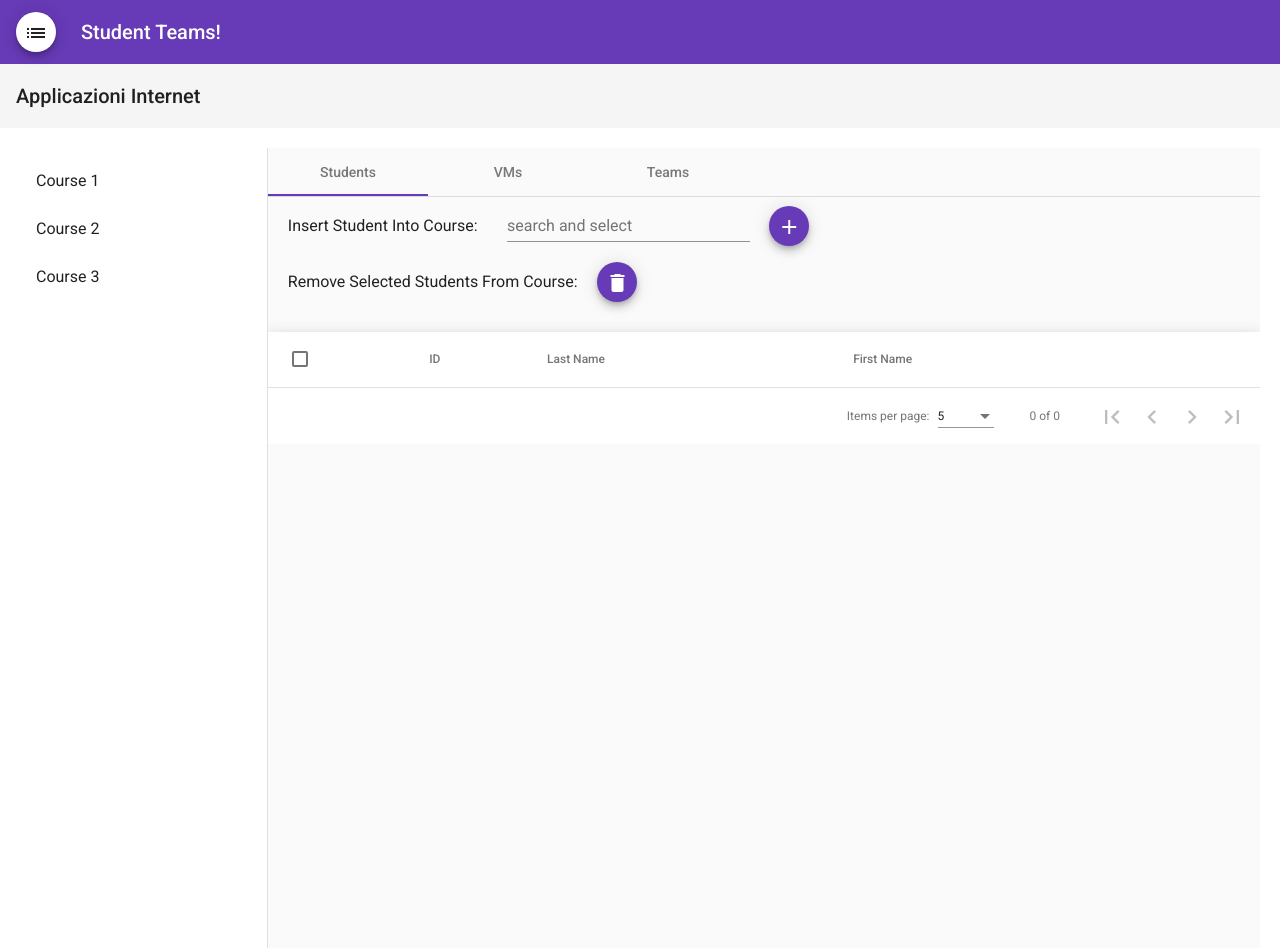
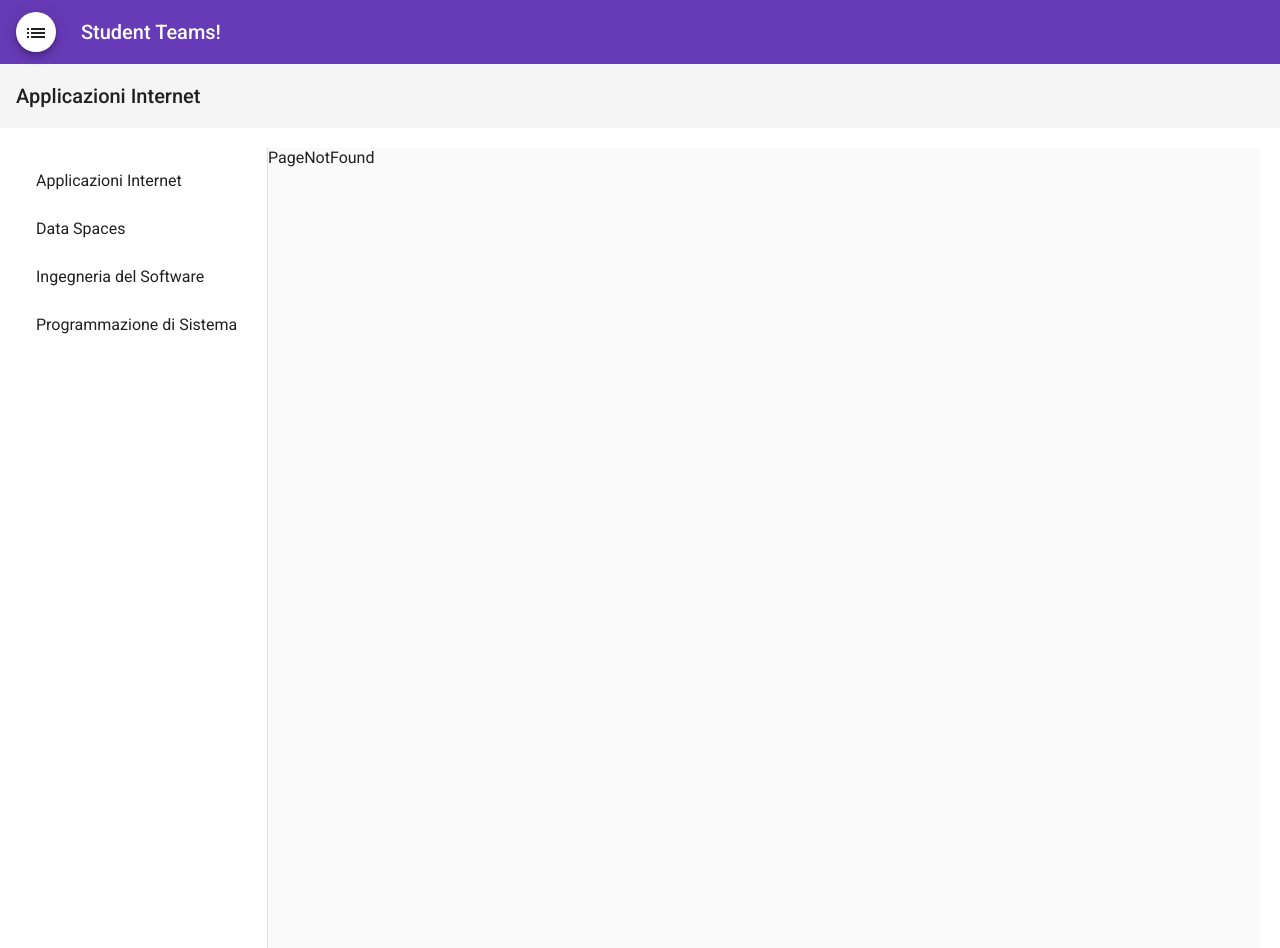
Before and after one commit to MatteoStoisa/WebApp_frontend, an Angular app: page / in a window 1280 px wide. Built offline with nearby package versions, Linux system fonts and the light colour scheme.

Commit message:
added main routes

```diff
--- a/src/app/app.component.html
+++ b/src/app/app.component.html
@@ -9,13 +9,15 @@
     <mat-sidenav #sidenav mode="side" opened>
         <div class="container">
             <mat-nav-list>
-                <mat-list-item role="listitem">Course 1</mat-list-item>
-                <mat-list-item role="listitem">Course 2</mat-list-item>
-                <mat-list-item role="listitem">Course 3</mat-list-item>
+                <mat-list-item role="listitem">Applicazioni Internet</mat-list-item>
+                <mat-list-item role="listitem">Data Spaces</mat-list-item>
+                <mat-list-item role="listitem">Ingegneria del Software</mat-list-item>
+                <mat-list-item role="listitem">Programmazione di Sistema</mat-list-item>
             </mat-nav-list>
         </div>
     </mat-sidenav>
     <mat-sidenav-content>
-        <app-students-cont></app-students-cont>
+        <router-outlet></router-outlet>
+
     </mat-sidenav-content>
   </mat-sidenav-container>
--- a/src/app/app.module.ts
+++ b/src/app/app.module.ts
@@ -18,8 +18,11 @@ import { MatInputModule } from '@angular/material/input'
 import { MatButtonModule } from '@angular/material/button'
 import {MatSortModule} from '@angular/material/sort';
 import {MatPaginatorModule} from '@angular/material/paginator';
+
 import { StudentsComponent } from './teacher/students.component';
 import { StudentsContComponent } from './teacher/students-cont.component'
+import { AppRoutingModule } from './app-routing.module';
+
 
 @NgModule({
   declarations: [
@@ -44,7 +47,8 @@ import { StudentsContComponent } from './teacher/students-cont.component'
     MatInputModule,
     MatButtonModule,
     MatSortModule,
-    MatPaginatorModule
+    MatPaginatorModule,
+    AppRoutingModule,
   ],
   providers: [],
   bootstrap: [AppComponent]
--- /dev/null
+++ b/src/app/teacher/HomeComponent.ts
@@ -0,0 +1,17 @@
+import { Component, OnInit } from '@angular/core';
+
+@Component({
+  selector: 'HomeComponent',
+  template: `
+    <div>
+        Home
+    </div>
+    `,
+  styles: []
+})
+export class HomeComponent implements OnInit {
+
+    constructor() { }
+
+    ngOnInit(): void { }
+}
--- /dev/null
+++ b/src/app/teacher/PageNotFoundComponent.ts
@@ -0,0 +1,17 @@
+import { Component, OnInit } from '@angular/core';
+
+@Component({
+  selector: 'PageNotFoundComponent',
+  template: `
+    <div>
+        PageNotFound
+    </div>
+    `,
+  styles: []
+})
+export class PageNotFoundComponent implements OnInit {
+
+    constructor() { }
+
+    ngOnInit(): void { }
+}
--- /dev/null
+++ b/src/app/teacher/VmsContComponent.ts
@@ -0,0 +1,17 @@
+import { Component, OnInit } from '@angular/core';
+
+@Component({
+  selector: 'VmsContComponent',
+  template: `
+    <div>
+        VmsCont
+    </div>
+    `,
+  styles: []
+})
+export class VmsContComponent implements OnInit {
+
+    constructor() { }
+
+    ngOnInit(): void { }
+}
```
Also changed, not shown: src/app/app-routing.module.ts (added, +20 -0 lines).
